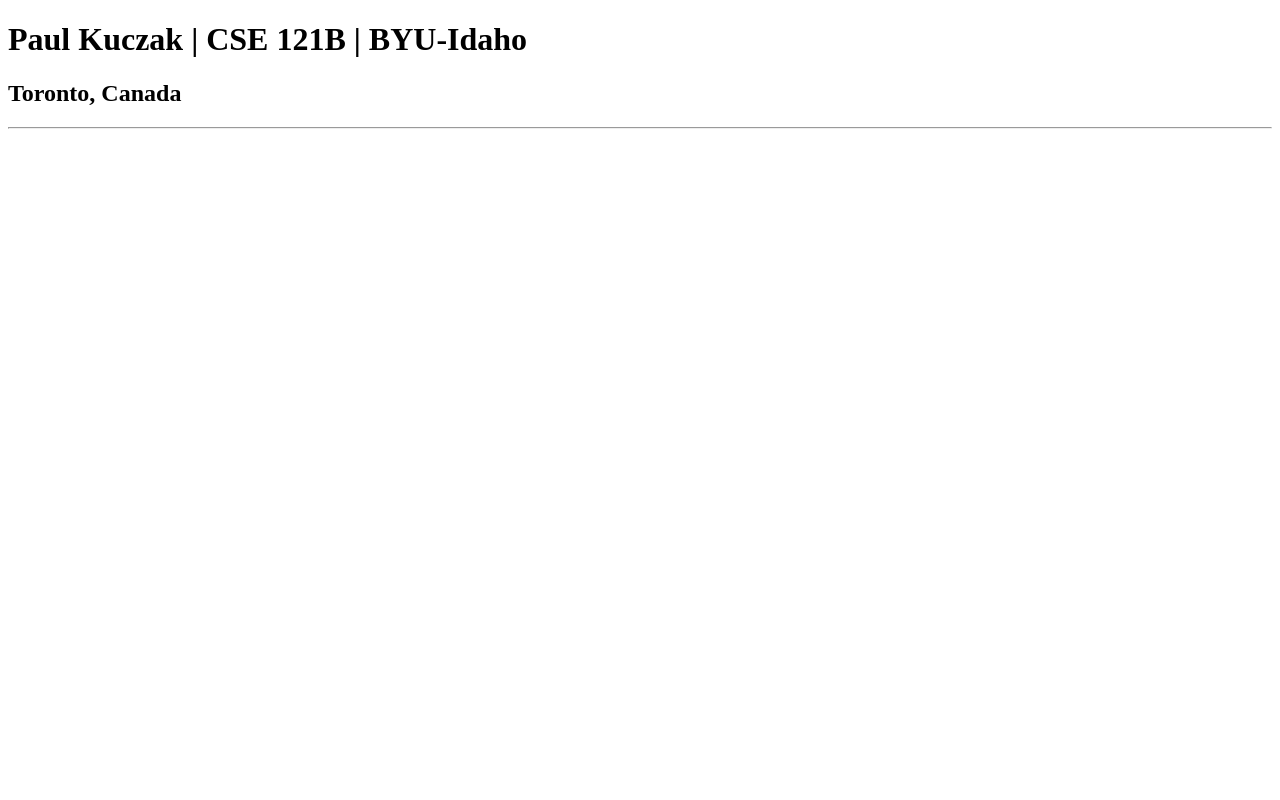
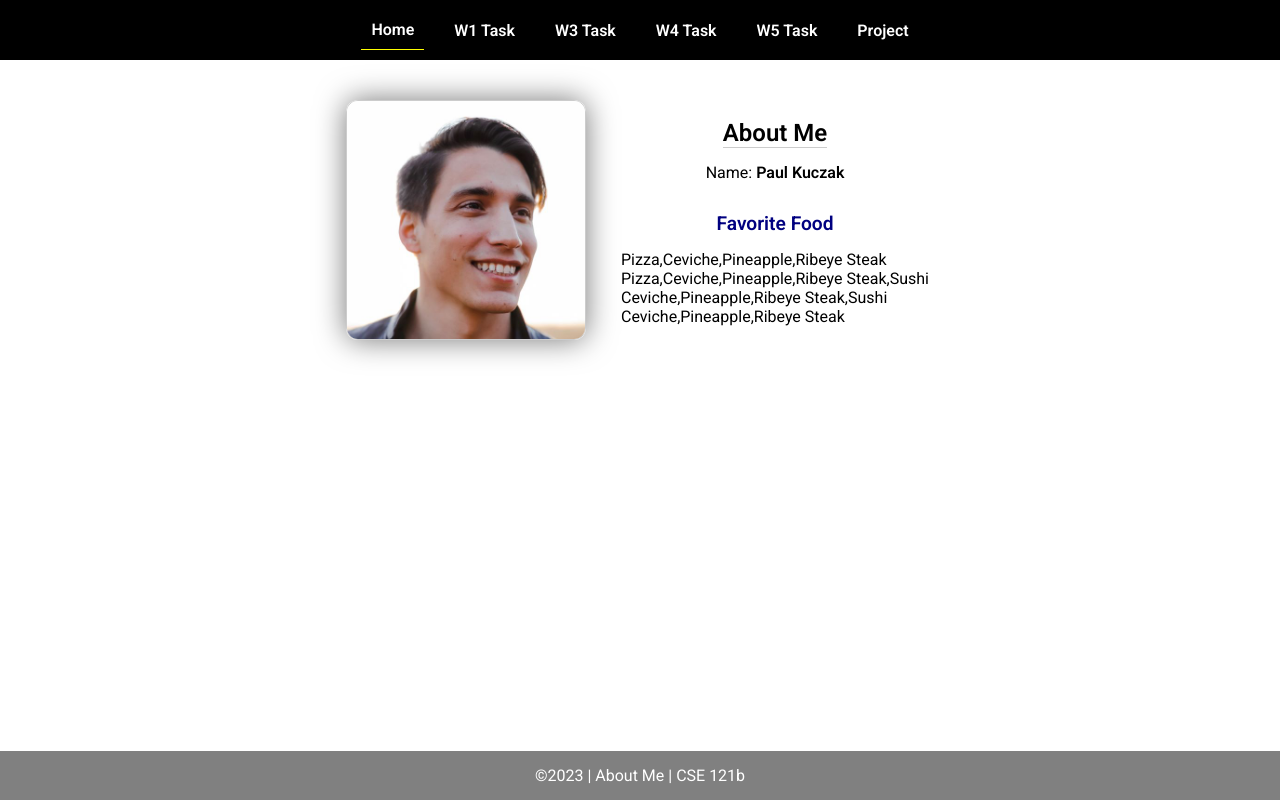
Before and after one commit to pkuczak/cse121b, a plain HTML site: page index.html in a window 1280 px wide. Drawn offline with Linux system fonts and the light colour scheme.

Commit message:
added week2 assignment

```diff
--- a/index.html
+++ b/index.html
@@ -1,13 +1,45 @@
 <!DOCTYPE html>
 <html lang="en">
+
 <head>
-    <meta charset="UTF-8">
-    <meta name="viewport" content="width=device-width, initial-scale=1.0">
-    <title>Paul Kuczak | CSE 121B | BYU-Idaho</title>
+  <meta charset="UTF-8">
+  <meta name="viewport" content="width=device-width, initial-scale=1.0">
+  <title>About Me | CSE 121b | W02: Programming Tasks</title>
+  <link rel="preconnect" href="https://fonts.googleapis.com">
+  <link rel="preconnect" href="https://fonts.gstatic.com" crossorigin>
+  <link href="https://fonts.googleapis.com/css2?family=Roboto:wght@400;600&display=swap"
+    rel="stylesheet">
+  <link rel="stylesheet" href="styles/main.css">
 </head>
+
 <body>
-    <h1>Paul Kuczak | CSE 121B | BYU-Idaho</h1>
-    <h2>Toronto, Canada</h2>
-    <hr>
+  <nav>
+    <ul id="menu">
+      <li><a id="toggleMenu">&equiv;</a></li>
+      <li><a href="index.html" class="active">Home</a></li>
+      <li><a href="w01-task.html">W1 Task</a></li>
+      <li><a href="w03-task.html">W3 Task</a></li>
+      <li><a href="w04-task.html">W4 Task</a></li>
+      <li><a href="w05-task.html">W5 Task</a></li>
+      <li><a href="project.html">Project</a></li>
+    </ul>
+  </nav>
+  <main id="home">
+    <picture>
+      <img src="images/placeholder.png" alt="Placeholder Image">
+    </picture>
+    <section>
+      <h1>About Me</h1>
+      <div class="info">Name: <span id="name"></span></div>
+      <h2>Favorite Food</h2>
+      <div class="block" id="food"></div>
+    </section>
+  </main>
+  <footer>
+    &copy;<span id="year"></span> | About Me | CSE 121b
+  </footer>
+  <script src="scripts/main.js"></script>
+  <script src="scripts/w02-task.js"></script>
 </body>
+
 </html>
--- /dev/null
+++ b/scripts/main.js
@@ -0,0 +1,9 @@
+// copyright year
+document.querySelector('#year').textContent = new Date().getFullYear();
+
+// toggle menu in small view
+const toggleMenu = () => {
+    document.querySelector('#menu').classList.toggle('open');
+}
+
+document.querySelector('#toggleMenu').addEventListener('click', toggleMenu);
--- /dev/null
+++ b/scripts/w02-task.js
@@ -0,0 +1,34 @@
+/* W02-Task - Profile Home Page */
+
+/* Step 1 - Setup type tasks - no code required */
+
+/* Step 2 - Variables */
+const fullName = 'Paul Kuczak';
+let currentYear = new Date().getFullYear();
+const profilePicture = 'images/my-photo.jpg';
+
+/* Step 3 - Element Variables */
+let nameElement = document.getElementById('name');
+let foodElement = document.getElementById('food');
+let yearElement = document.querySelector('#year');
+let imageElement = document.querySelector('img');
+
+/* Step 4 - Adding Content */
+nameElement.innerHTML = `<strong>${fullName}</strong>`;
+yearElement.textContent = currentYear;
+imageElement.setAttribute('src', profilePicture);
+imageElement.setAttribute('alt', `Profile image of ${fullName}`);
+
+/* Step 5 - Array */
+const favoriteFoods = ['Pizza', 'Ceviche', 'Pineapple', 'Ribeye Steak'];
+foodElement.innerHTML = favoriteFoods;
+
+let newFavoriteFood = 'Sushi';
+favoriteFoods.push(newFavoriteFood);
+foodElement.innerHTML += `<br>${favoriteFoods}`;
+
+favoriteFoods.shift();
+foodElement.innerHTML += `<br>${favoriteFoods}`;
+
+favoriteFoods.pop();
+foodElement.innerHTML += `<br>${favoriteFoods}`;
--- /dev/null
+++ b/styles/main.css
@@ -0,0 +1,157 @@
+/* Universal Selector */
+* {
+    margin: 0;
+    padding: 0;
+    box-sizing: border-box;
+}
+
+/* HTML Selectors */
+body {
+    font-family: 'Roboto', Helvetica, sans-serif;
+}
+
+nav {
+    background-color: black;
+    width: 100%;
+    position: fixed;
+    top: 0;
+}
+
+nav ul {
+    display: flex;
+    flex-direction: column;
+    align-items: center;
+    max-width: fit-content;
+    margin: 0 auto;
+}
+
+nav ul li {
+    flex: 1 1 auto;
+}
+
+nav ul li:first-child {
+    display: block;
+    font-size: 2rem;
+}
+
+nav ul li:first-child a {
+    padding: 1px 10px;
+}
+
+nav ul li {
+    display: none;
+    list-style: none;
+    margin: 10px;
+}
+
+nav ul li a {
+    display: block;
+    padding: 10px;
+    text-decoration: none;
+    font-weight: 600;
+    color: white;
+    text-align: center;
+}
+
+nav ul li a:hover {
+    background-color: #efefef;
+    color: black;
+}
+
+h1, h2 {
+    text-align: center;
+    margin-bottom: 15px;
+
+}
+
+h1 {
+border-bottom: 1px solid #ccc;
+}
+
+h2 {
+    font-size: 1.2rem;
+    color: navy;
+    text-align: center;
+    margin-top: 30px;
+}
+
+main {
+    margin-top: 125px;
+    display: grid;
+    grid-template-columns: 1fr;
+    grid-gap: 20px;
+    align-items: center;
+    justify-content: center;
+}
+
+picture {
+    margin: 0 auto;
+}
+
+picture img {
+    width: 240px;
+    height: auto;
+    border-radius: 5%;
+    border: 1px solid #ccc;
+    box-shadow: 0 0 30px #777;
+}
+
+section {
+    display: flex;
+    flex-direction: column;
+    align-items: center;
+    margin: 10px
+}
+
+label {
+    margin: 15px 0;
+}
+
+footer {
+    background-color: gray;
+    color: white;
+    padding: 15px;
+    text-align: center;
+    width: 100%;
+    position: fixed;
+    bottom: 0;
+}
+
+/* Class Selectors */
+.active {
+    border-bottom: 1px solid yellow;
+}
+
+.open li {
+    display: block;
+}
+
+.block {
+    display: block;
+}
+
+/* ID Selectors */
+
+/* Media Queries */
+@media only screen and (min-width: 32.5em) {
+    nav ul {
+        flex-direction: row;
+    }
+
+    nav ul li:first-child {
+        display: none;
+    }
+
+    nav ul li {
+        display: block;
+    }
+
+    main {
+        margin: 100px auto 20px;
+        grid-template-columns: 250px 1fr;
+        max-width: -moz-fit-content;
+        max-width: fit-content;
+
+    }
+
+}
```
Also changed, not shown: index-old.html (added, +13 -0 lines), images/my-photo.jpg (added), images/placeholder.png (added).
